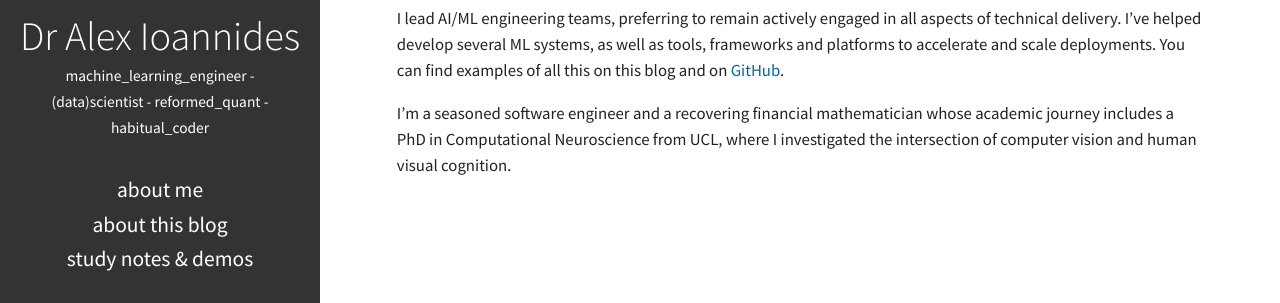
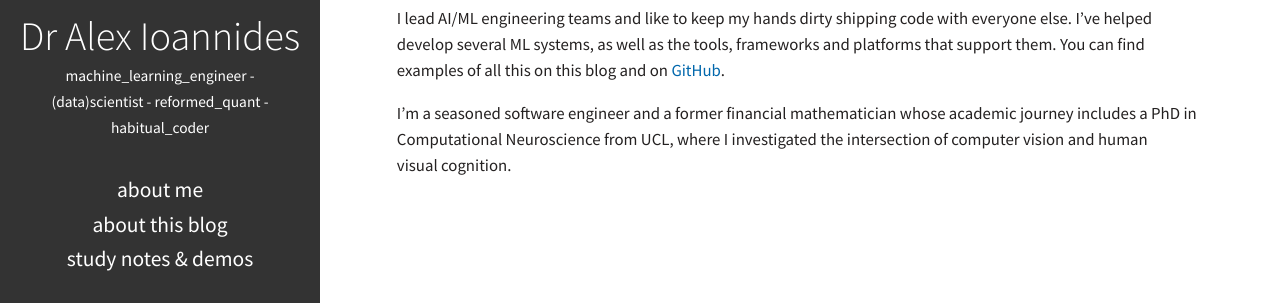
Before and after one commit to AlexIoannides/alexioannides.github.io, a plain HTML site: page about-me/index.html in a window 1280 px wide. Shown: the part 149-452 px from the top of the page. Drawn offline with Linux system fonts and the light colour scheme.

Commit message:
latest changes to alexioannides.github.io

```diff
--- a/about-me/index.html
+++ b/about-me/index.html
@@ -136,8 +136,8 @@
     <h1 id="about-me">About&nbsp;Me</h1>
   </header>
   <div>
-<p>I lead <span class="caps">AI</span>/<span class="caps">ML</span> engineering teams, preferring to remain actively engaged in all aspects of technical delivery. I&#8217;ve helped develop several <span class="caps">ML</span> systems, as well as tools, frameworks and platforms to accelerate and scale deployments. You can find examples of all this on this blog and on <a href="https://github.com/AlexIoannides">GitHub</a>.</p>
-<p>I&#8217;m a seasoned software engineer and a recovering financial mathematician whose academic journey includes a PhD in Computational Neuroscience from <span class="caps">UCL</span>, where I investigated the intersection of computer vision and human visual&nbsp;cognition.</p>  </div>
+<p>I lead <span class="caps">AI</span>/<span class="caps">ML</span> engineering teams and like to keep my hands dirty shipping code with everyone else. I&#8217;ve helped develop several <span class="caps">ML</span> systems, as well as the tools, frameworks and platforms that support them. You can find examples of all this on this blog and on <a href="https://github.com/AlexIoannides">GitHub</a>.</p>
+<p>I&#8217;m a seasoned software engineer and a former financial mathematician whose academic journey includes a PhD in Computational Neuroscience from <span class="caps">UCL</span>, where I investigated the intersection of computer vision and human visual&nbsp;cognition.</p>  </div>
 </article>
 
     <footer>
```
